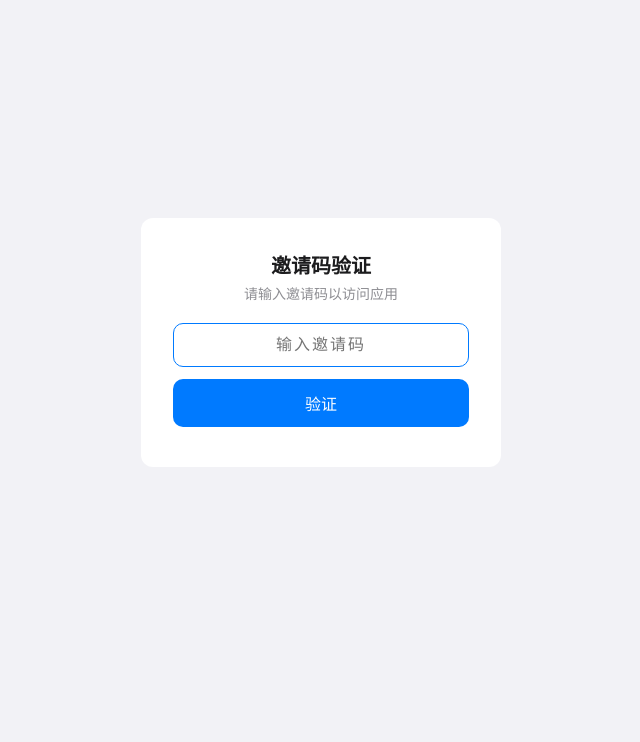
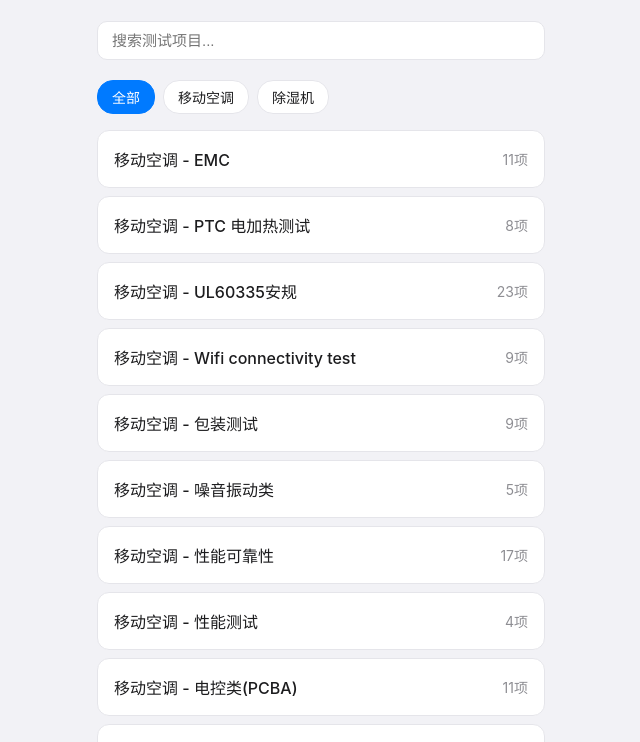
Before and after one commit to xia2rong2-gif/ac-testing-app, a plain HTML site: page index.html in a window 1280 px wide. Shown: the part 58-800 px from the top of the page, without its empty margins (319-959 px from the left). Drawn offline with Linux system fonts and the light colour scheme.

Commit message:
remove invite code auth

```diff
--- a/index.html
+++ b/index.html
@@ -61,15 +61,6 @@ body{font-family:-apple-system,BlinkMacSystemFont,"SF Pro Display","Helvetica Ne
 .loading{text-align:center;padding:40px;color:var(--secondary)}
 
 /* Auth Overlay */
-#authOverlay{position:fixed;inset:0;z-index:200;background:var(--bg);display:none;flex-direction:column;align-items:center;justify-content:center;padding:32px}
-#authOverlay .box{background:var(--card);border-radius:var(--radius);padding:32px;width:100%;max-width:360px;text-align:center}
-#authOverlay h2{font-size:20px;margin-bottom:4px}
-#authOverlay p{font-size:14px;color:var(--secondary);margin-bottom:20px}
-#authOverlay input{width:100%;padding:12px;border-radius:10px;border:1px solid var(--border);font-size:16px;text-align:center;letter-spacing:2px;outline:none;margin-bottom:12px}
-#authOverlay input:focus{border-color:var(--primary)}
-#authOverlay button{width:100%;padding:12px;background:var(--primary);color:#fff;border:none;border-radius:10px;font-size:16px;font-weight:500;cursor:pointer;min-height:44px}
-#authOverlay button:disabled{opacity:.5}
-#authOverlay .err{color:var(--danger);font-size:14px;margin-top:8px;text-align:center}
 
 /* Product Filter Pills */
 .product-filter{display:flex;gap:8px;padding:8px 0;overflow-x:auto;-webkit-overflow-scrolling:touch;scrollbar-width:none}
@@ -110,30 +101,10 @@ body{font-family:-apple-system,BlinkMacSystemFont,"SF Pro Display","Helvetica Ne
   <div id="searchResults"></div>
 </div>
 
-<div id="authOverlay">
-  <div class="box">
-    <h2>邀请码验证</h2>
-    <p>请输入邀请码以访问应用</p>
-    <input type="text" id="inviteCodeInput" placeholder="输入邀请码" autocomplete="off" onkeydown="if(event.key==='Enter')submitInviteCode()">
-    <button id="loginBtn" onclick="submitInviteCode()">验证</button>
-    <div id="loginError" class="err"></div>
-  </div>
-</div>
-
 <script>
 // Load JSON data
 const DATA_URL = 'app_data.json';
 let DATA = null;
-
-// API 基础地址 — 腾讯云 SCF HTTP 触发器
-const API_BASE = 'https://1438451646-142fbgvdtj.ap-guangzhou.tencentscf.com';
-
-// fetch 超时辅助函数
-function fetchWithTimeout(url, opts = {}, ms = 5000) {
-  const ctrl = new AbortController();
-  const timer = setTimeout(() => ctrl.abort(), ms);
-  return fetch(url, { ...opts, signal: ctrl.signal }).finally(() => clearTimeout(timer));
-}
 
 async function loadData() {
   // Try localStorage first (instant load for offline/repeat visits)
@@ -427,60 +398,13 @@ function isTrivial(t) {
   return false;
 }
 
-// ── Auth ──
-async function checkAuth() {
-  const token = localStorage.getItem('auth_token');
-  if (token) {
-    try {
-      const r = await fetchWithTimeout(API_BASE + '/api/verify?token=' + encodeURIComponent(token), {}, 2000);
-      const data = await r.json();
-      if (data.valid) return true;
-      localStorage.removeItem('auth_token');
-    } catch(_) {
-      return true; // 保留 token，离线可用
-    }
-  }
-  // 没 token 且离线 → 跳过登录
-  if (!navigator.onLine) return true;
-  return false;
-}
-
-async function submitInviteCode() {
-  const code = document.getElementById('inviteCodeInput').value.trim();
-  const btn = document.getElementById('loginBtn');
-  const err = document.getElementById('loginError');
-  if (!code) { err.textContent = '请输入邀请码'; return; }
-  btn.disabled = true; err.textContent = '';
-  try {
-    const r = await fetchWithTimeout(API_BASE + '/api/login', { method: 'POST', headers: {'Content-Type':'application/json'}, body: JSON.stringify({code}) });
-    const data = await r.json();
-    if (data.success) {
-      localStorage.setItem('auth_token', data.token);
-      document.getElementById('authOverlay').style.display = 'none';
-      loadData();
-    } else {
-      err.textContent = data.message || '验证失败';
-    }
-  } catch(e) {
-    err.textContent = '网络错误，请重试';
-  } finally {
-    btn.disabled = false;
-  }
-}
-
 // ── Init ──
 (async function init() {
-  // Step 1: Show cached data immediately (offline / slow network)
   const saved = localStorage.getItem('appData');
   if (saved) {
     try { DATA = JSON.parse(saved); renderHome(); renderProductFilter(); } catch(_) {}
   }
-  // Step 2: Check auth in background (2s timeout)
-  const ok = await checkAuth();
-  if (ok) loadData(); else {
-    document.getElementById('authOverlay').style.display = 'flex';
-    document.getElementById('inviteCodeInput').focus();
-  }
+  loadData();
 })();
 
 // Register service worker for offline support
```
